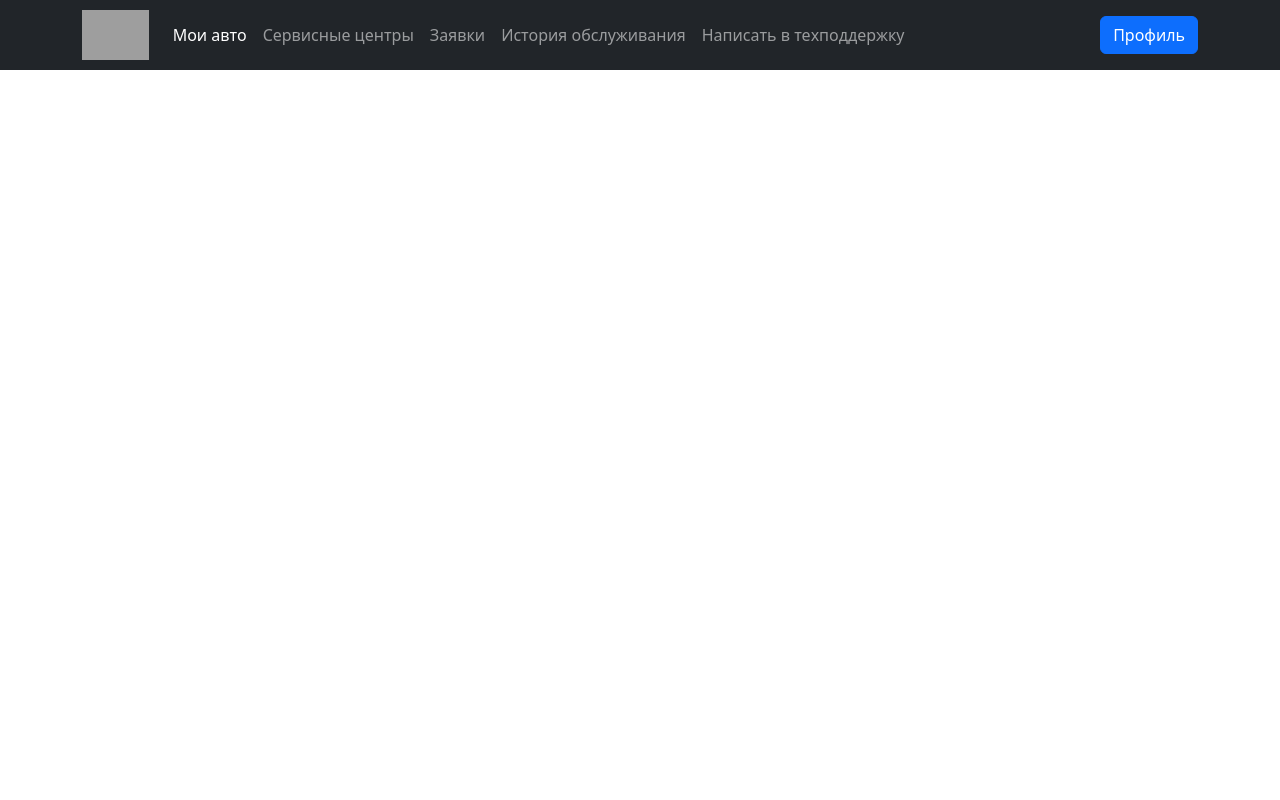
After one commit to CyberJack7/careauto.ru, a PHP site: page /my_auto.php in a window 1280 px wide. The commit adds this page. Run offline with PHP 8.4, Linux system fonts and the light colour scheme; grey boxes are pictures that could not be loaded.

Commit message:
create my_auto

```diff
--- a/assets/css/main.css
+++ b/assets/css/main.css
@@ -21,13 +21,22 @@ h6 {
 body {
   background-color: #f2f2f2;
   height: 100vh;
-  display: flex;
   align-items: center;
   justify-content: center;
   font-family: Helvetica, sans-serif;
   color: #556;
   font-weight: 300;
   font-size: 16px;
+}
+
+body.reg,
+body.auth {
+  display: flex;
+}
+
+nav {
+  height: 70px;
+  padding: 30px;
 }
 
 a {
--- a/authoriz_page.php
+++ b/authoriz_page.php
@@ -44,7 +44,7 @@ session_start();
 </head>
 
 
-<body>
+<body class="auth">
     <div class="mx-auto">
 
         <h1>Вход</h1>
--- a/check_code.php
+++ b/check_code.php
@@ -28,7 +28,6 @@ session_start();
 setTimeout(function() {
     document.getElementById('resend').style.display = 'inline';
     document.getElementById('label_resend').style.display = 'none';
-
 }, 5000);
 </script>
 
--- /dev/null
+++ b/my_auto.php
@@ -0,0 +1,83 @@
+
+<?php
+session_start();
+?>
+
+<!DOCTYPE html>
+<html lang="ru">
+
+<head>
+    <meta charset="UTF-8" />
+    <meta http-equiv="X-UA-Compatible" content="IE=edge" />
+    <meta name="viewport" content="width=device-width, initial-scale=1.0" />
+    <link rel="stylesheet" href="/careauto.ru/assets/css/main.css">
+
+    <link href="https://cdn.jsdelivr.net/npm/bootstrap@5.2.2/dist/css/bootstrap.min.css" rel="stylesheet"
+        integrity="sha384-Zenh87qX5JnK2Jl0vWa8Ck2rdkQ2Bzep5IDxbcnCeuOxjzrPF/et3URy9Bv1WTRi" crossorigin="anonymous" />
+    <script src="https://cdn.jsdelivr.net/npm/@popperjs/core@2.11.6/dist/umd/popper.min.js"
+        integrity="sha384-oBqDVmMz9ATKxIep9tiCxS/Z9fNfEXiDAYTujMAeBAsjFuCZSmKbSSUnQlmh/jp3" crossorigin="anonymous">
+    </script>
+    <script src="https://cdn.jsdelivr.net/npm/bootstrap@5.2.2/dist/js/bootstrap.min.js"
+        integrity="sha384-IDwe1+LCz02ROU9k972gdyvl+AESN10+x7tBKgc9I5HFtuNz0wWnPclzo6p9vxnk" crossorigin="anonymous">
+    </script>
+
+    <link rel="apple-touch-icon" sizes="180x180" href="images/apple-touch-icon.png">
+    <link rel="icon" type="image/png" sizes="32x32" href="images/favicon-32x32.png">
+    <link rel="icon" type="image/png" sizes="16x16" href="images/favicon-16x16.png">
+    <link rel="manifest" href="images/site.webmanifest">
+    <title>careauto</title>
+</head>
+
+
+<body>
+    <nav class="navbar navbar-expand-lg navbar-dark bg-dark">
+      <div class="container">
+        <a class="navbar-brand p-0" href="/">
+          <img src="images/main_title.png" alt="careauto.ru" height="50" />
+        </a>
+        <button
+          class="navbar-toggler"
+          type="button"
+          data-bs-toggle="collapse"
+          data-bs-target="#navbarNav"
+          aria-controls="navbarNav"
+          aria-expanded="false"
+          aria-label="Toggle navigation"
+        >
+          <span class="navbar-toggler-icon"></span>
+        </button>
+        <div class="collapse navbar-collapse" id="navbarNav">
+          <ul class="navbar-nav">
+            <li class="nav-item">
+              <a class="nav-link active" aria-current="page" href="/">Мои авто</a>
+            </li>
+            <li class="nav-item">
+              <a class="nav-link" href="musicians.html">Сервисные центры</a>
+            </li>
+            <li class="nav-item">
+              <a class="nav-link" href="musicians.html">Заявки</a>
+            </li>
+            <li class="nav-item">
+              <a class="nav-link" href="musicians.html">История обслуживания</a>
+            </li>
+            <li class="nav-item">
+              <a class="nav-link" href="musicians.html">Написать в техподдержку</a>
+            </li>
+          </ul>
+        </div>
+        <a href="authoriz_page.php" class="btn btn-primary">Профиль</a>
+      </div>
+    </nav>
+    <div class="container text-center my-5">
+            <?php
+                if (isset($_SESSION['message'])) {
+                    echo '<p><div class="alert alert-success" role="alert">
+                    ' . $_SESSION['message'] . '</div></p>';
+                }
+                unset ($_SESSION['message']);
+            ?>
+    </dev>
+
+</body>
+
+</html>
--- a/reg_page.php
+++ b/reg_page.php
@@ -87,7 +87,7 @@ require_once 'vendor/connect.php';
     <title>careauto</title>
 </head>
 
-<body>
+<body class="reg">
     <div class="mx-auto">
         <h1>Регистрация</h1>
         <p>Выберите тип пользователя</p>
```
Also changed, not shown: index.php (+37 -10 lines), 3 other files.
